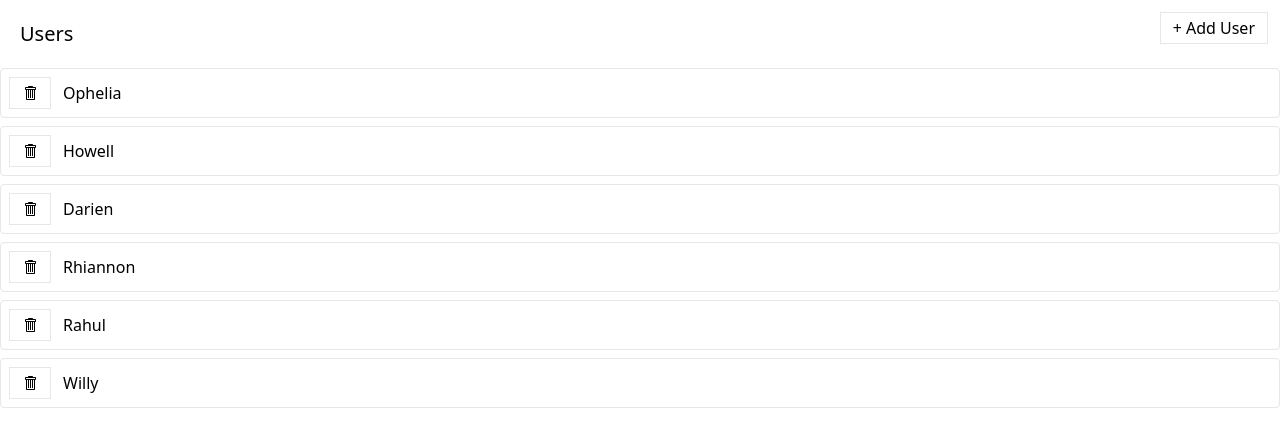
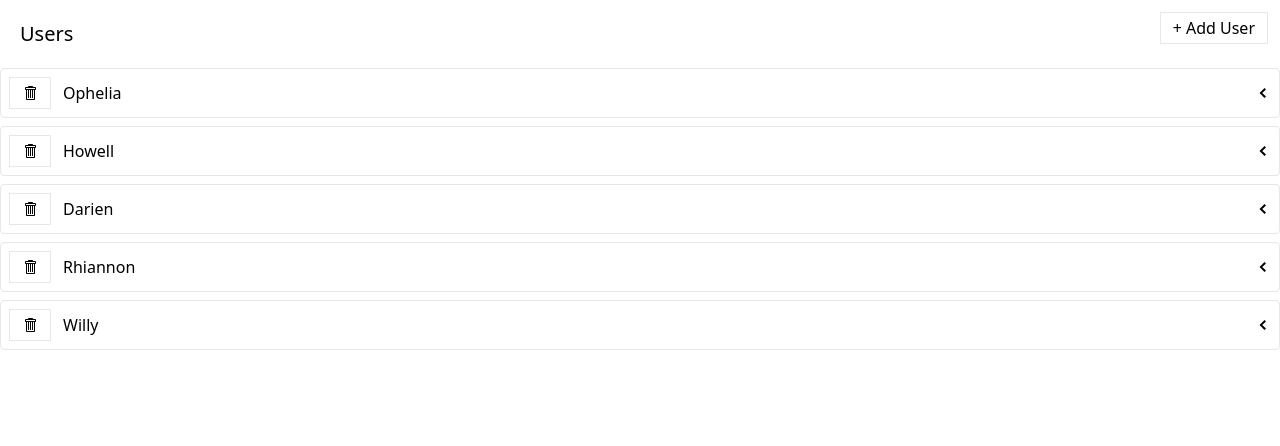
Before and after one commit to shiwanshudev/media-album, a React (Vite) app: page / in a window 1280 px wide. Shown: the top 446 px of the page. Built offline with nearby package versions, Linux system fonts and the light colour scheme; data requests are answered from the project's data file.

Commit message:
Add albums expandable panel

```diff
--- a/db.json
+++ b/db.json
@@ -17,10 +17,6 @@
       "name": "Rhiannon"
     },
     {
-      "id": "25bb",
-      "name": "Rahul"
-    },
-    {
       "id": "648d",
       "name": "Willy"
     }
--- /dev/null
+++ b/src/components/AlbumsList.jsx
@@ -0,0 +1,3 @@
+export default function AlbumsList({ user }) {
+  return <div>Albums for {user.name}</div>;
+}
--- /dev/null
+++ b/src/components/ExpandablePanel.jsx
@@ -0,0 +1,20 @@
+import { GoChevronDown, GoChevronLeft } from "react-icons/go";
+import { useState } from "react";
+
+export default function ExpandablePanel({ children, header }) {
+  const [expanded, setExpanded] = useState(false);
+  const handleClick = () => setExpanded(!expanded);
+  return (
+    <div className="mb-2 border rounded">
+      <div className="flex p-2 justify-between items-center">
+        <div className="flex flex-row items-center justify-between">
+          {header}
+        </div>
+        <div onClick={handleClick} className="cursor-pointer">
+          {expanded ? <GoChevronDown /> : <GoChevronLeft />}
+        </div>
+      </div>
+      {expanded && <div>{children}</div>}
+    </div>
+  );
+}
--- a/src/components/UsersListItem.jsx
+++ b/src/components/UsersListItem.jsx
@@ -2,23 +2,26 @@
 import Button from "./Button";
 import { GoTrashcan } from "react-icons/go";
 import { useThunk } from "../hooks/use-thunk";
+import ExpandablePanel from "./ExpandablePanel";
+import AlbumsList from "./AlbumsList";
 
 export default function UsersListItem({ user }) {
   const [doRemoveUser, isLoading, error] = useThunk(removeUser);
   const handleDelete = () => {
     doRemoveUser(user);
   };
+  const header = (
+    <>
+      <Button className="mr-3" loading={isLoading} onClick={handleDelete}>
+        <GoTrashcan />
+      </Button>
+      {error && "Error..."}
+      {user.name}
+    </>
+  );
   return (
-    <div className="mb-2 border rounded">
-      <div className="flex p-2 justify-between items-center cursor-pointer">
-        <div className="flex flex-row items-center justify-between">
-          <Button className="mr-3" loading={isLoading} onClick={handleDelete}>
-            <GoTrashcan />
-          </Button>
-          {error && "Error..."}
-          {user.name}
-        </div>
-      </div>
-    </div>
+    <ExpandablePanel header={header}>
+      <AlbumsList user={user} />
+    </ExpandablePanel>
   );
 }
```
